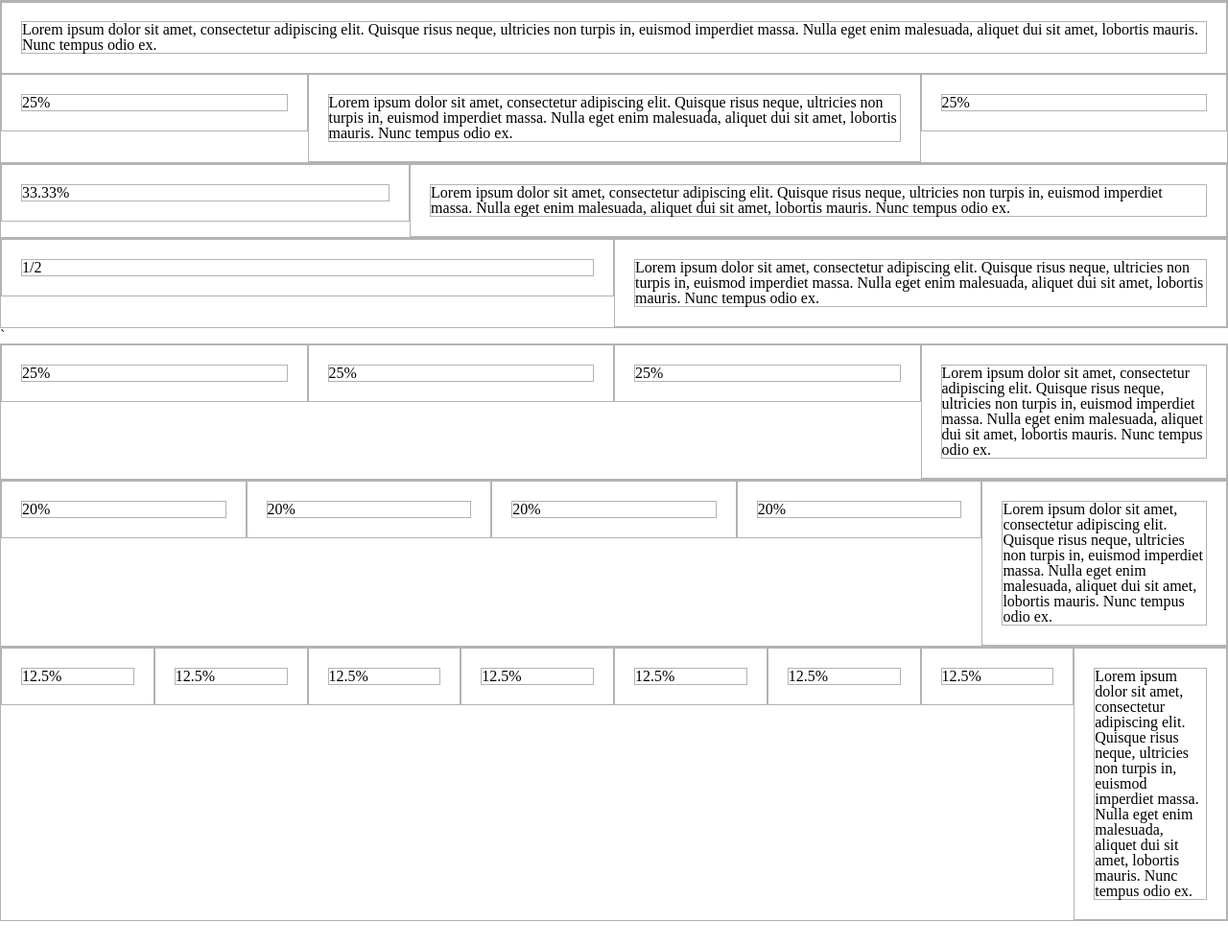
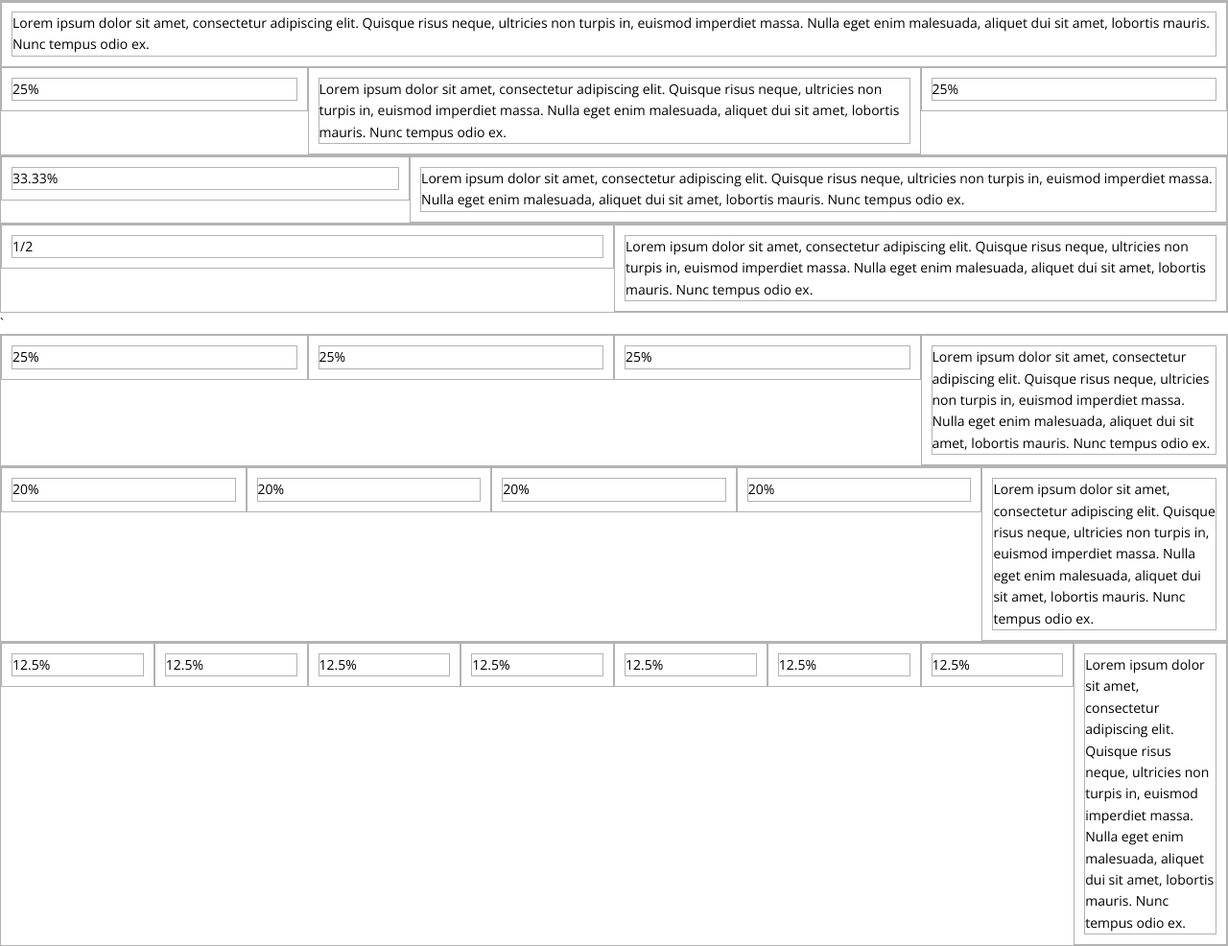
Before and after one commit to broyeztony/simple-grid, a website: page index.html in a window 1280 px wide. Shown: the whole page at 96% size. Before the commit the page ends 960 px from the top, so only its background shows below. Drawn offline with nearby package versions, Linux system fonts and the light colour scheme.

Commit message:
Added the google font 'Open Sans' to globals styles.

```diff
--- a/index.html
+++ b/index.html
@@ -4,6 +4,8 @@
     <meta charset="UTF-8">
     <title>My Own CSS Grid System</title>
     <link rel="stylesheet" href="css/reset.css">
+    <link rel="stylesheet" href="http://fonts.googleapis.com/css?family=Open+Sans"><!-- Google Font -->
+    <link rel="stylesheet" href="css/globals.css">
     <link rel="stylesheet" href="css/simple-grid.css">
 </head>
 <body>
--- /dev/null
+++ b/scss/globals.scss
@@ -0,0 +1,10 @@
+html {
+  font-size: 62.5%;
+}
+
+body {
+  font-size: 1.4em; /* currently ems cause chrome bug misinterpreting rems on body element */
+  line-height: 1.6;
+  font-weight: 400;
+  font-family: "Open Sans", sans-serif;
+}
--- a/scss/simple-grid.scss
+++ b/scss/simple-grid.scss
@@ -8,7 +8,7 @@
   @include box-sizing();
 }
 
-$gutter: 20px;
+$gutter: 10px;
 
 .grid-with-padding {
 
```
Also changed, not shown: css/globals.css (added), css/simple-grid.css.
